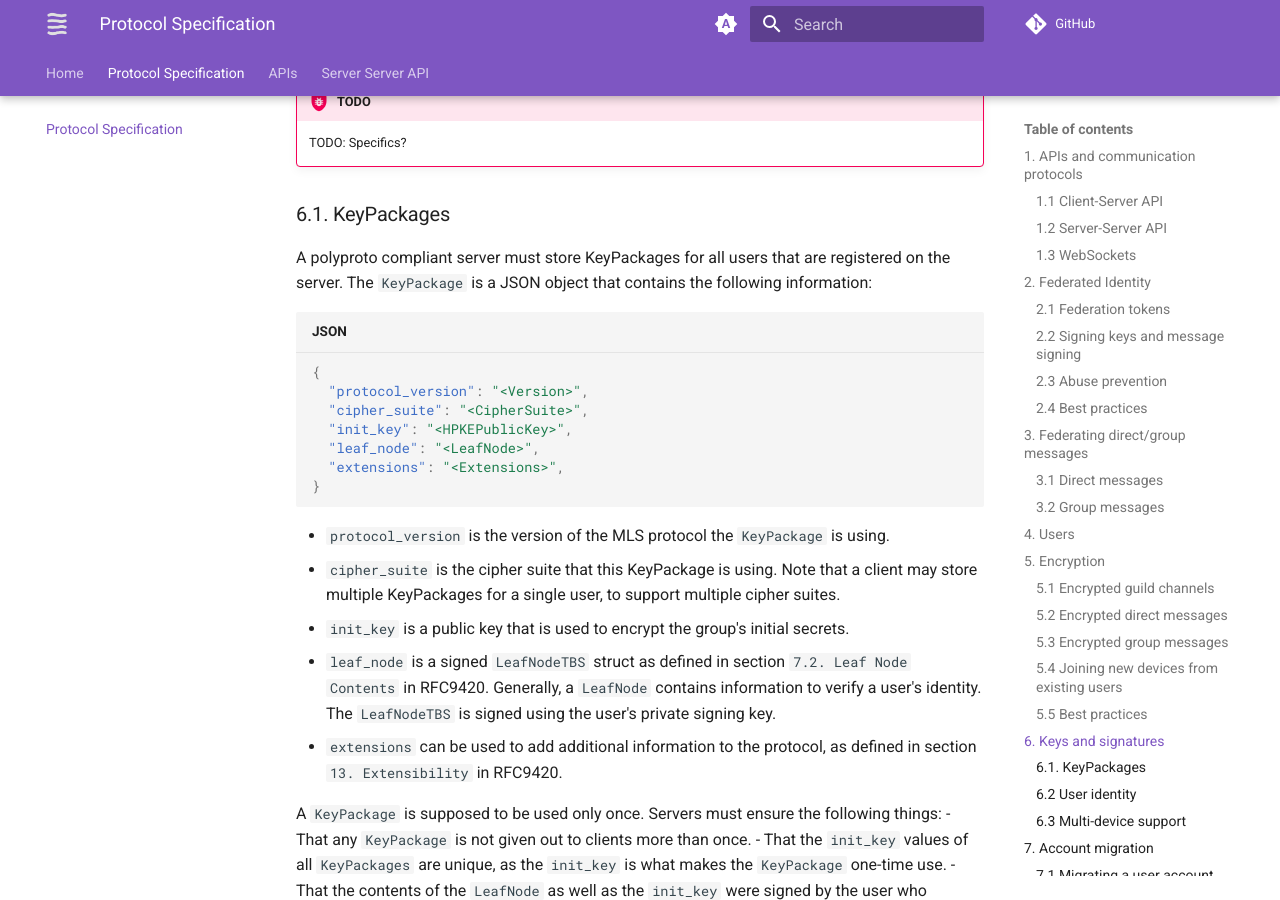
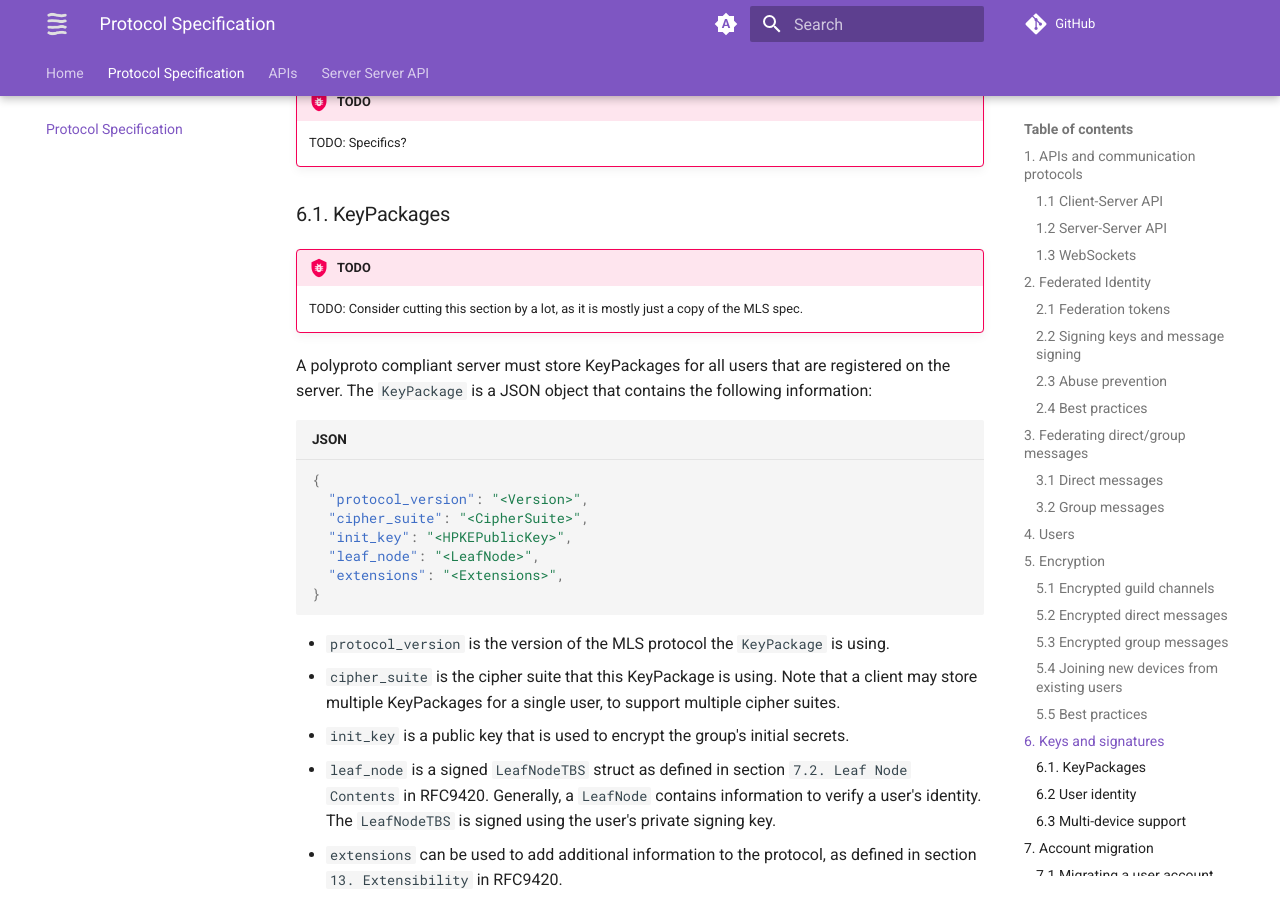
Before and after one commit to polyphony-chat/docs, an MkDocs documentation site: the page built from docs/specification.md, in a window 1280 px wide and 900 px high, scrolled down 10979 px. Built offline with MkDocs 1.6.1 and Material for MkDocs 9.7.7, drawn with Linux system fonts in a browser that asks for light colours; plug-ins that fetch from the network failed and are left out; comment, search, counter and statistics services are not loaded.

Commit message:
Add Todo

````diff
--- a/SPECIFICATION.md
+++ b/SPECIFICATION.md
@@ -386,6 +386,10 @@ All keys must be generated using the `EdDSA` signature scheme.
 
 ### 6.1. KeyPackages
 
+!!! bug "TODO"
+
+    TODO: Consider cutting this section by a lot, as it is mostly just a copy of the MLS spec.
+
 A polyproto compliant server must store KeyPackages for all users that are registered on the server. The `KeyPackage` is a JSON object that contains the following information:
 
 ```json
````
